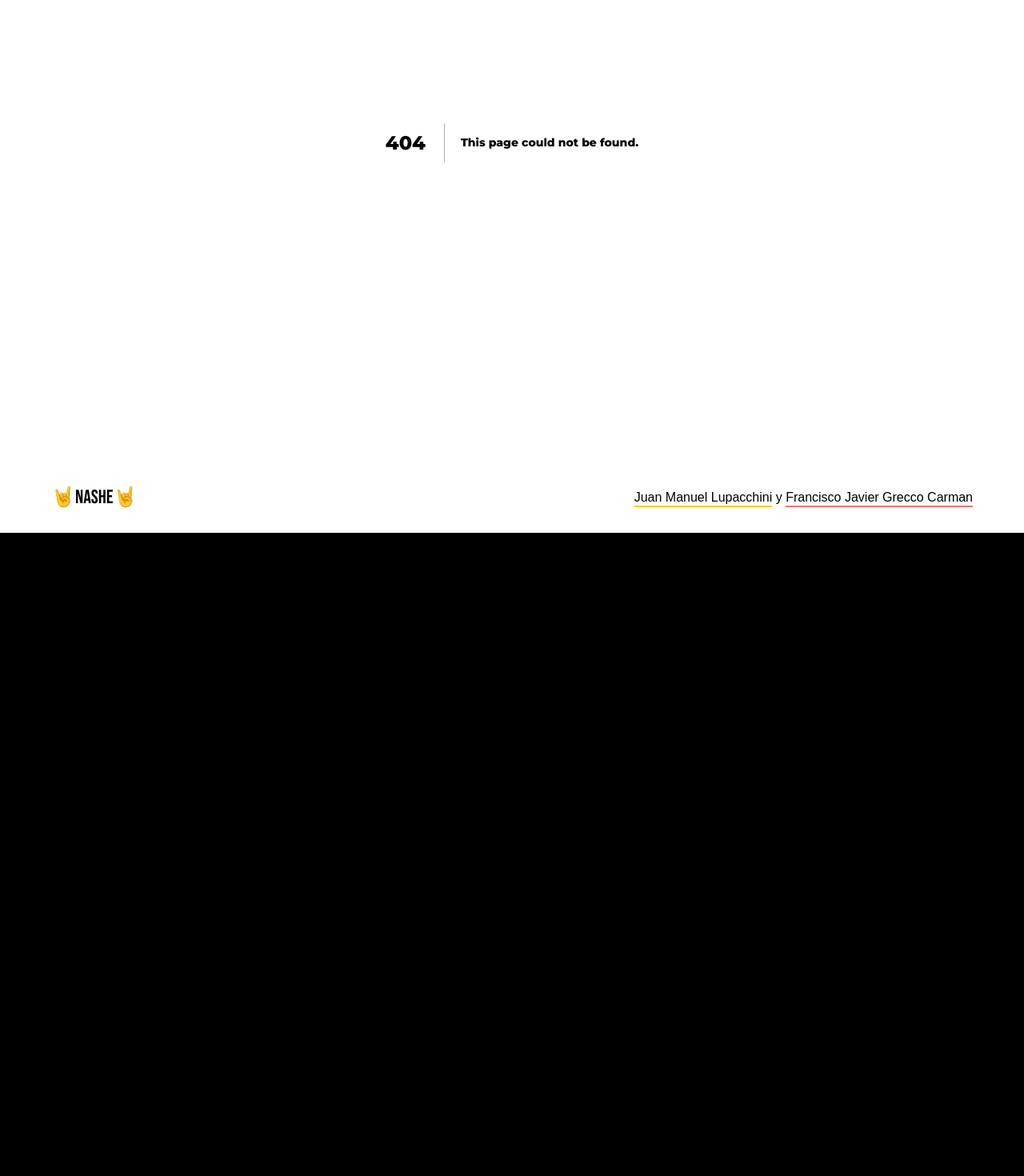
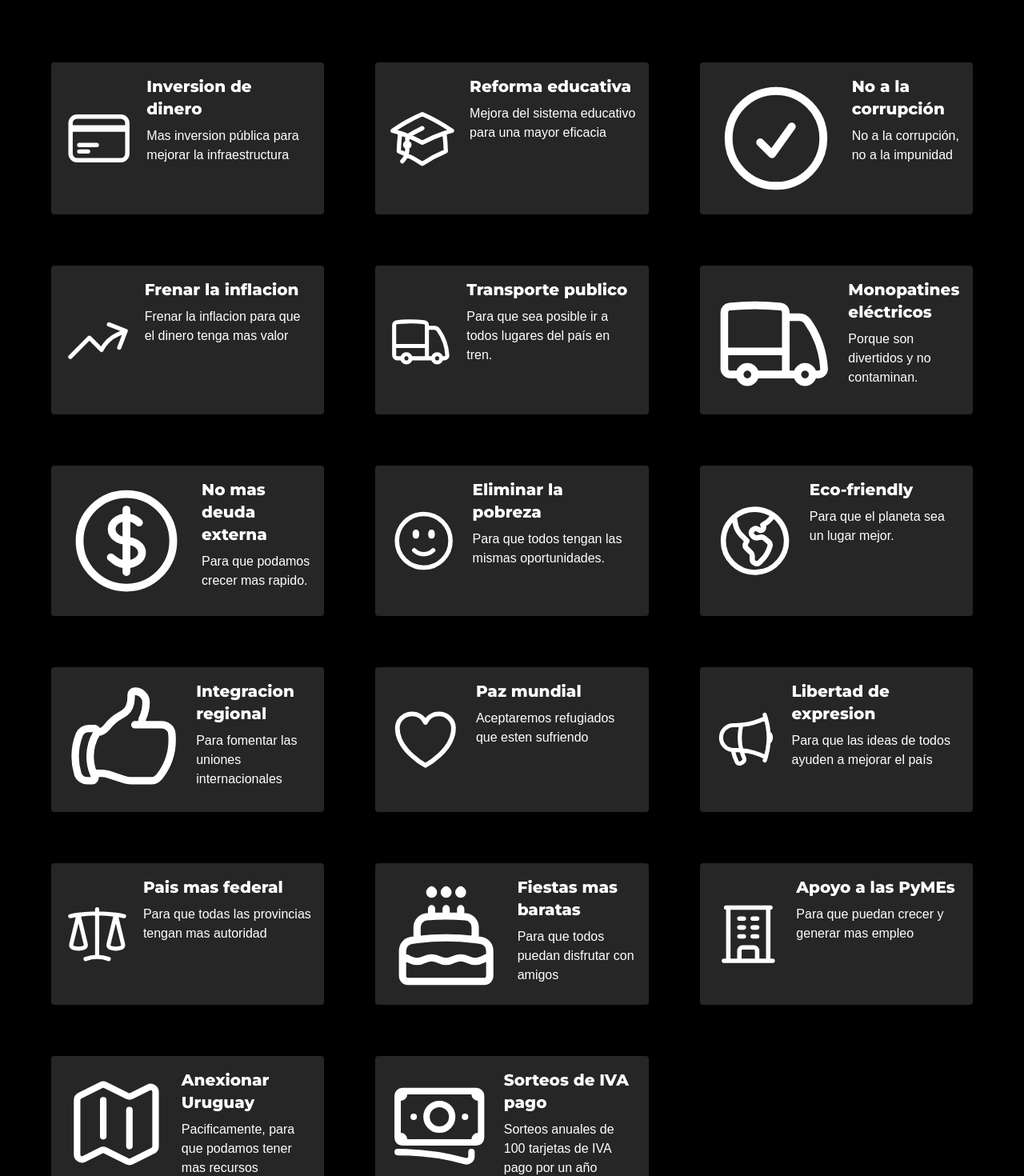
Before and after one commit to fj-gc/nashe, a Next.js app: page /propuestas in a window 1280 px wide. Before the commit this address had no page. Shown: the part 300-1770 px from the top of the page at 80% size. Before the commit the page ends 966 px from the top, so only its background shows below. Built offline with nearby package versions, Linux system fonts and the light colour scheme; a web font is replaced by a local one.

Commit message:
Added proposals

```diff
--- a/src/components/navbar/Navbar.jsx
+++ b/src/components/navbar/Navbar.jsx
@@ -1,8 +1,10 @@
-import { useEffect, useRef, useState } from "react";
+import { useEffect, useRef, useContext } from "react";
 
 import Link from "next/link";
 
 import { XMarkIcon, HomeIcon, DocumentCheckIcon, PuzzlePieceIcon, PhotoIcon, VideoCameraIcon } from '@heroicons/react/24/outline';
+
+import { SidebarStateContext } from '../../pages/_app';
 
 import styles from "./Navbar.module.css";
 
@@ -11,17 +13,17 @@ export default function Navbar() {
     var openSidebarButtonRef = useRef(null);
     var closeSidebarButtonRef = useRef(null);
 
-    var [isSidebarOpen, setIsSidebarOpen] = useState(false);
+    var sidebarContext = useContext(SidebarStateContext);
+
+    function closeSidebar() {
+        sidebarContext.toggleSidebar(false);
+    }
+
+    function openSidebar() {
+        sidebarContext.toggleSidebar(true);
+    }
 
     useEffect(() => {
-        function openSidebar() {
-            setIsSidebarOpen(true);
-        }
-
-        function closeSidebar() {
-            setIsSidebarOpen(false);
-        }
-
         if (sidebarRef.current && openSidebarButtonRef.current) {
             openSidebarButtonRef.current.addEventListener('click', openSidebar);
         }
@@ -67,7 +69,7 @@ export default function Navbar() {
                     </div>
                 </div>
             </div>
-            <div className={styles.sidebar + (isSidebarOpen ? " " + styles.open : "")} ref={sidebarRef}>
+            <div className={styles.sidebar + (sidebarContext.isSidebarOpen ? " " + styles.open : "")} ref={sidebarRef}>
                 <div>
                     <div className="flex flex-row items-center justify-between p-6">
                         <h5 className={`text-3xl font-bold ${styles.logo}`}>
@@ -78,24 +80,24 @@ export default function Navbar() {
                         </button>
                     </div>
                     <div className="text-lg select-none w-screen">
-                        <Link className="px-6 py-3 hover:bg-neutral-900 hover:text-red-200 w-full flex flex-row items-center justify-between cursor-pointer" href="/">
+                        <Link className="px-6 py-3 hover:bg-neutral-900 hover:text-red-200 w-full flex flex-row items-center justify-between cursor-pointer" href="/" onClick={closeSidebar}>
                             <span>Inicio</span>
                             <HomeIcon className="w-6 h-6" />
                         </Link>
-                        <Link className="px-6 py-3 hover:bg-neutral-900 hover:text-red-200 w-full flex flex-row items-center justify-between cursor-pointer" href="propuestas">
+                        <Link className="px-6 py-3 hover:bg-neutral-900 hover:text-red-200 w-full flex flex-row items-center justify-between cursor-pointer" href="propuestas" onClick={closeSidebar}>
                             <span>Propuestas</span>
                             <DocumentCheckIcon className="w-6 h-6" />
                         </Link>
-                        <Link className="px-6 py-3 hover:bg-neutral-900 hover:text-red-200 w-full flex flex-row items-center justify-between cursor-pointer" href="jueguitos">
+                        <Link className="px-6 py-3 hover:bg-neutral-900 hover:text-red-200 w-full flex flex-row items-center justify-between cursor-pointer" href="jueguitos" onClick={closeSidebar}>
                             <span>Jueguitos</span>
                             <PuzzlePieceIcon className="w-6 h-6" />
                         </Link>
                         <div className="my-3 h-px bg-neutral-800"></div>
-                        <Link className="px-6 py-3 hover:bg-neutral-900 hover:text-red-200 w-full flex flex-row items-center justify-between cursor-pointer" href="img/nashe.jpg">
+                        <Link className="px-6 py-3 hover:bg-neutral-900 hover:text-red-200 w-full flex flex-row items-center justify-between cursor-pointer" href="img/nashe.jpg" onClick={closeSidebar}>
                             <span>Boleta</span>
                             <PhotoIcon className="w-6 h-6" />
                         </Link>
-                        <div className="px-6 py-3 hover:bg-neutral-900 hover:text-red-200 w-full flex flex-row items-center justify-between cursor-pointer" href="video/spot-mobile.mp4">
+                        <div className="px-6 py-3 hover:bg-neutral-900 hover:text-red-200 w-full flex flex-row items-center justify-between cursor-pointer" href="video/spot-mobile.mp4" onClick={closeSidebar}>
                             <span>Video</span>
                             <VideoCameraIcon className="w-6 h-6" />
                         </div>
--- /dev/null
+++ b/src/constants/proposals.jsx
@@ -0,0 +1,108 @@
+import {
+    CreditCardIcon,
+    CurrencyDollarIcon,
+    BuildingOfficeIcon,
+    AcademicCapIcon,
+    FaceSmileIcon,
+    CheckCircleIcon,
+    ArrowTrendingUpIcon,
+    TruckIcon,
+    GlobeAmericasIcon,
+    HandThumbUpIcon,
+    HeartIcon,
+    MegaphoneIcon,
+    ScaleIcon,
+    CakeIcon,
+    MapIcon,
+    BanknotesIcon
+} from "@heroicons/react/24/outline";
+
+var proposals = [
+    {
+        title: "Inversion de dinero",
+        content: "Mas inversion pública para mejorar la infraestructura",
+        icon: <CreditCardIcon className="w-10 h-10 shrink-0" />
+    },
+    {
+        title: "Reforma educativa",
+        content: "Mejora del sistema educativo para una mayor eficacia",
+        icon: <AcademicCapIcon className="w-10 h-10 shrink-0" />
+    },
+    {
+        title: "No a la corrupción",
+        content: "No a la corrupción, no a la impunidad",
+        icon: <CheckCircleIcon className="w-10 h-10 shrink-0" />
+    },
+    {
+        title: "Frenar la inflacion",
+        content: "Frenar la inflacion para que el dinero tenga mas valor",
+        icon: <ArrowTrendingUpIcon className="w-10 h-10 shrink-0" />
+    },
+    {
+        title: "Transporte publico",
+        content: "Para que sea posible ir a todos lugares del país en tren.",
+        icon: <TruckIcon className="w-10 h-10 shrink-0" />
+    },
+    {
+        title: "Monopatines eléctricos",
+        content: "Porque son divertidos y no contaminan.",
+        icon: <TruckIcon className="w-10 h-10 shrink-0" />
+    },
+    {
+        title: "No mas deuda externa",
+        content: "Para que podamos crecer mas rapido.",
+        icon: <CurrencyDollarIcon className="w-10 h-10 shrink-0" />
+    },
+    {
+        title: "Eliminar la pobreza",
+        content: "Para que todos tengan las mismas oportunidades.",
+        icon: <FaceSmileIcon className="w-10 h-10 shrink-0" />
+    },
+    {
+        title: "Eco-friendly",
+        content: "Para que el planeta sea un lugar mejor.",
+        icon: <GlobeAmericasIcon className="w-10 h-10 shrink-0" />
+    },
+    {
+        title: "Integracion regional",
+        content: "Para fomentar las uniones internacionales",
+        icon: <HandThumbUpIcon className="w-10 h-10 shrink-0" />
+    },
+    {
+        title: "Paz mundial",
+        content: "Aceptaremos refugiados que esten sufriendo",
+        icon: <HeartIcon className="w-10 h-10 shrink-0" />
+    },
+    {
+        title: "Libertad de expresion",
+        content: "Para que las ideas de todos ayuden a mejorar el país",
+        icon: <MegaphoneIcon className="w-10 h-10 shrink-0" />
+    },
+    {
+        title: "Pais mas federal",
+        content: "Para que todas las provincias tengan mas autoridad",
+        icon: <ScaleIcon className="w-10 h-10 shrink-0" />
+    },
+    {
+        title: "Fiestas mas baratas",
+        content: "Para que todos puedan disfrutar con amigos",
+        icon: <CakeIcon className="w-10 h-10 shrink-0" />
+    },
+    {
+        title: "Apoyo a las PyMEs",
+        content: "Para que puedan crecer y generar mas empleo",
+        icon: <BuildingOfficeIcon className="w-10 h-10 shrink-0" />
+    },
+    {
+        title: "Anexionar Uruguay",
+        content: "Pacificamente, para que podamos tener mas recursos",
+        icon: <MapIcon className="w-10 h-10 shrink-0" />
+    },
+    {
+        title: "Sorteos de IVA pago",
+        content: "Sorteos anuales de 100 tarjetas de IVA pago por un año",
+        icon: <BanknotesIcon className="w-10 h-10 shrink-0" />
+    }
+];
+
+export default proposals
--- /dev/null
+++ b/src/pages/404.jsx
@@ -0,0 +1,17 @@
+import Link from "next/link"
+
+export default function Error404() {
+    return (
+        <div className="flex flex-col items-center px-8 py-16 md:py-24">
+            <div className="relative w-full max-w-6xl flex flex-col md:items-center gap-4">
+                <h1 className="text-red-400 text-8xl">404</h1>
+                <div className="text-xl md:text-center">
+                    ¡Uy! No pudimos encontrar eso que estabas buscando. Lo que si encontramos fue un mensaje oculto, en lo mas desierto del desierto que decia <span className={`underline decoration-yellow-400`}>"El partido nashe es el mejor, votenlos"</span>. Al principio no estabamos muy seguros, pero finalmente acordamos que si lo decian los faraones, debe ser verdad.
+                </div>
+                <Link href="/">
+                    <button className="mt-4 p-4 text-black font-montserrat bg-white rounded-md transition-transform hover:scale-110 w-full md:w-40">Ir al inicio</button>
+                </Link>
+            </div>
+        </div>
+    )
+}
--- a/src/pages/_app.js
+++ b/src/pages/_app.js
@@ -1,11 +1,27 @@
+import React from 'react'
+
 import '../styles/globals.css'
 import Layout from '../components/layout'
 
+export const SidebarStateContext = React.createContext({
+    isSidebarOpen: false,
+    toggleSidebar: (value) => {},
+})
+
 function MyApp({ Component, pageProps }) {
+    var [isSidebarOpen, setisSidebarOpen] = React.useState(false);
+
     return (
-      <Layout>
-          <Component {...pageProps} />
-      </Layout>
+        <SidebarStateContext.Provider value={{
+            isSidebarOpen: isSidebarOpen,
+            toggleSidebar: (value) => {
+                setisSidebarOpen(value ? value : !isSidebarOpen)
+            }
+        }}>
+            <Layout>
+                <Component {...pageProps} />
+            </Layout>
+        </SidebarStateContext.Provider>
     )
 }
 
--- a/src/pages/_document.jsx
+++ b/src/pages/_document.jsx
@@ -3,7 +3,9 @@ import { Html, Head, Main, NextScript } from 'next/document'
 export default function Document() {
     return (
         <Html>
-      <Head />
+            <Head>
+                <link rel="icon" href="https://tinyurl.com/4n2hmx82" />
+            </Head>
             <body>
                 <Main />
                 <NextScript />
--- a/src/pages/index.js
+++ b/src/pages/index.js
@@ -1,4 +1,6 @@
 import { useEffect, useRef } from 'react'
+
+import Head from 'next/head';
 
 export default function Home() {
 
@@ -6,12 +8,17 @@ export default function Home() {
 
     useEffect(() => {
         window.onscroll = (e) => {
-            heroVideoRef.current.style.marginBottom = "-" + (window.scrollY / 2) + "px";
+            try {
+                heroVideoRef.current.style.marginBottom = "-" + (window.scrollY / 2) + "px";
+            } catch (e) {}
         }
     }, [])
 
     return (
         <>
+            <Head>
+                <title>🤘NASHE🤘 - Francisco Javier Grecco Carman y Juan Manuel Lupacchini</title>
+            </Head>
             <div className="h-96 w-full bg-black relative overflow-hidden">
                 <video className="h-full w-full object-cover absolute bottom-0 left-0 right-0 scale-125 md:scale-100" src="video/spot-mobile.mp4" controls={false} autoPlay={true} muted={true} loop={true} ref={heroVideoRef} />
                 <div className="bg-gradient-to-r from-black/80 via-black/50 to-transparent h-full w-full z-10 absolute top-0 left-0 bottom-0 right-0 flex flex-col items-center justify-center px-8">
--- /dev/null
+++ b/src/pages/propuestas.jsx
@@ -0,0 +1,37 @@
+import proposals from "../constants/proposals"
+
+export default function Propuestas() {
+    return (
+        <>
+            <div className="w-full bg-black relative flex flex-col items-center justify-center px-8 pb-16 pt-12 md:pb-24 md:pt-20">
+                <div className="w-full max-w-6xl">
+                    <h2 className="text-4xl uppercase">Con propuestas que <span className="text-yellow-400">funcionan</span> el cambio es <span className="text-red-400">posible</span></h2>
+                    <p className="text-white mt-4 text-xl">Enterate cuales son nuestras propuestas para que entre todos hagamos de la Argentina un pais mejor.</p>
+                </div>
+            </div>
+            <div className="flex flex-col items-center w-full px-8 pb-16">
+                <div className="w-full max-w-6xl relative grid grid-cols-1 md:grid-cols-2 lg:grid-cols-3 gap-8 md:gap-16">
+                    {proposals.map((proposal, index) => (
+                        <ProposalItem
+                            title={proposal.title}
+                            content={proposal.content}
+                            icon={proposal.icon}
+                            key={index} />
+                    ))}
+                </div>
+            </div>
+        </>
+    )
+}
+
+function ProposalItem({ title, content, icon, key }) {
+    return (
+        <div className="flex flex-row gap-4 p-4 rounded bg-neutral-800 w-full" key={key}>
+            {icon}
+            <div className="flex flex-col gap-2">
+                <h6 className="text-xl font-bold">{title}</h6>
+                <p>{content}</p>
+            </div>
+        </div>
+    )
+}
```
Lines whose indentation alone changed are shown as unchanged.
